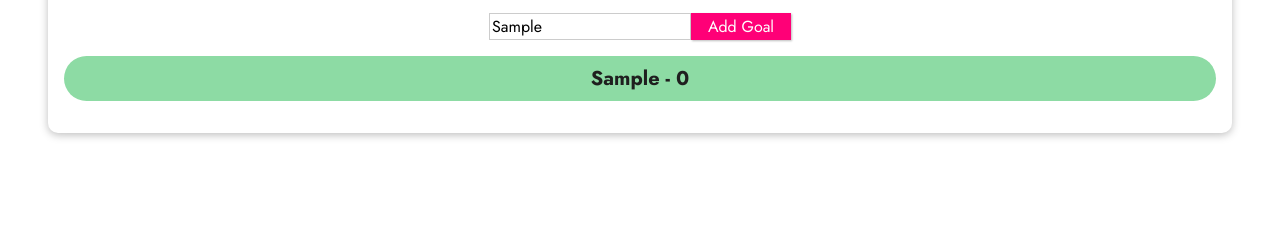
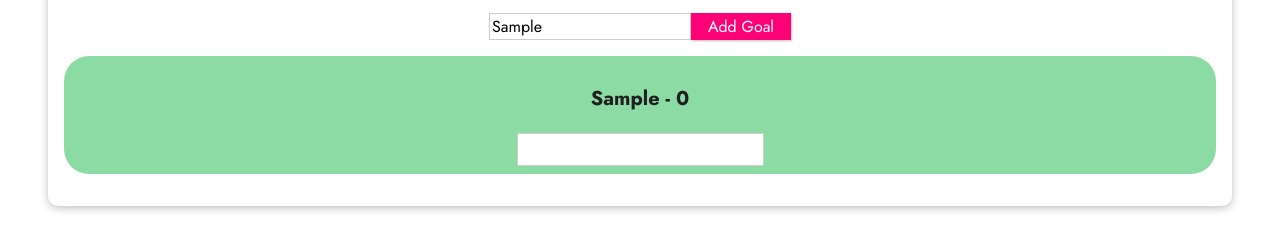
Before and after one commit to nisidazza/vuejs2_Udemy, a plain HTML site: page lists-conditional-rendering-01/index.html in a window 1280 px wide. Both pictures are taken after typing "Sample" into the empty fields and a click on the button "Add Goal". Shown: the part 286-536 px from the top of the page. Drawn offline with nearby package versions, Linux system fonts and the light colour scheme.

Commit message:
add key in list item

```diff
--- a/lists-conditional-rendering-01/index.html
+++ b/lists-conditional-rendering-01/index.html
@@ -22,7 +22,10 @@
       <button v-on:click="addGoal">Add Goal</button>
       <p v-if="goals.length === 0">No goals have been added yet - please start adding some!</p>
       <ul v-else>
-        <li v-for="(goal, index) in goals" v-on:click="removeGoal(index)">{{ goal }} - {{ index }}</li>
+        <li v-for="(goal, index) in goals" v-bind:key="goal" v-on:click="removeGoal(index)">
+          <p>{{ goal }} - {{ index }}</p>
+          <input type="text" v-on:click.stop/>
+        </li>
       </ul>
 
       <!-- v-for with objects -->
```
